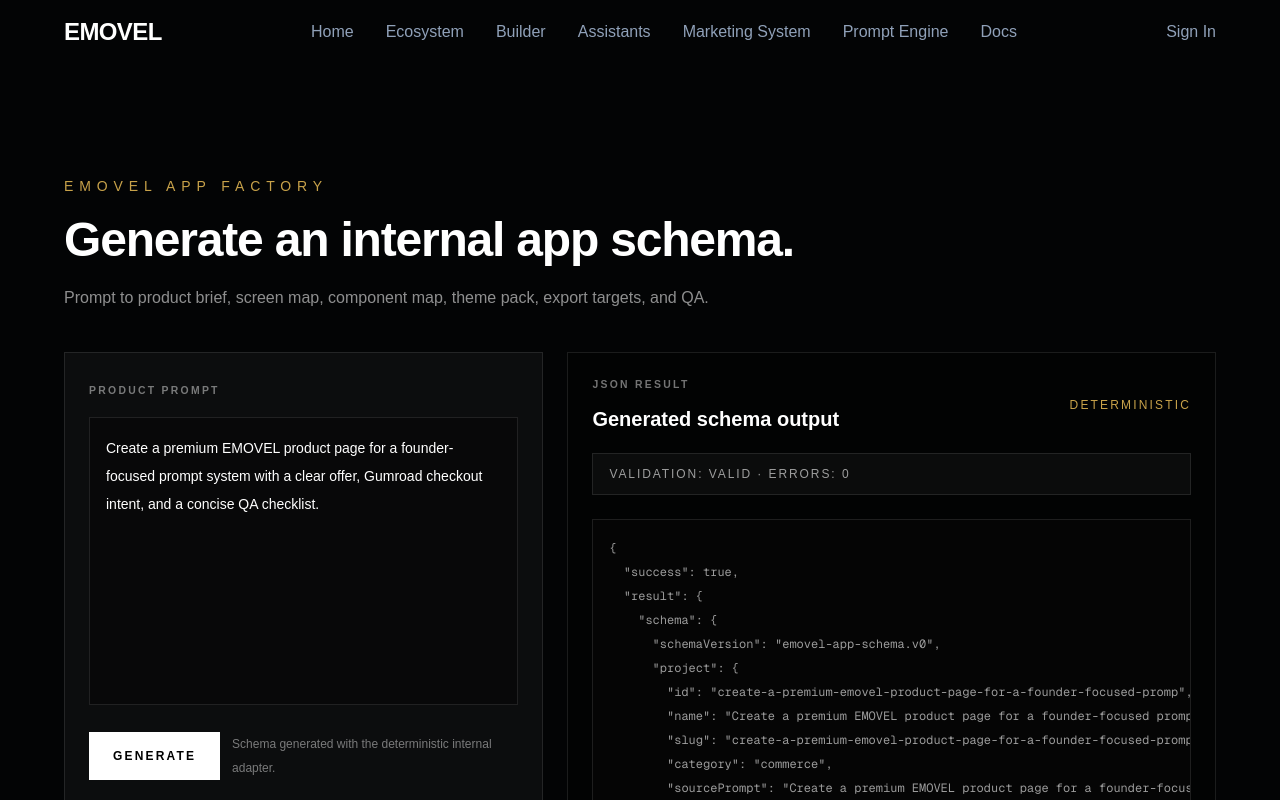
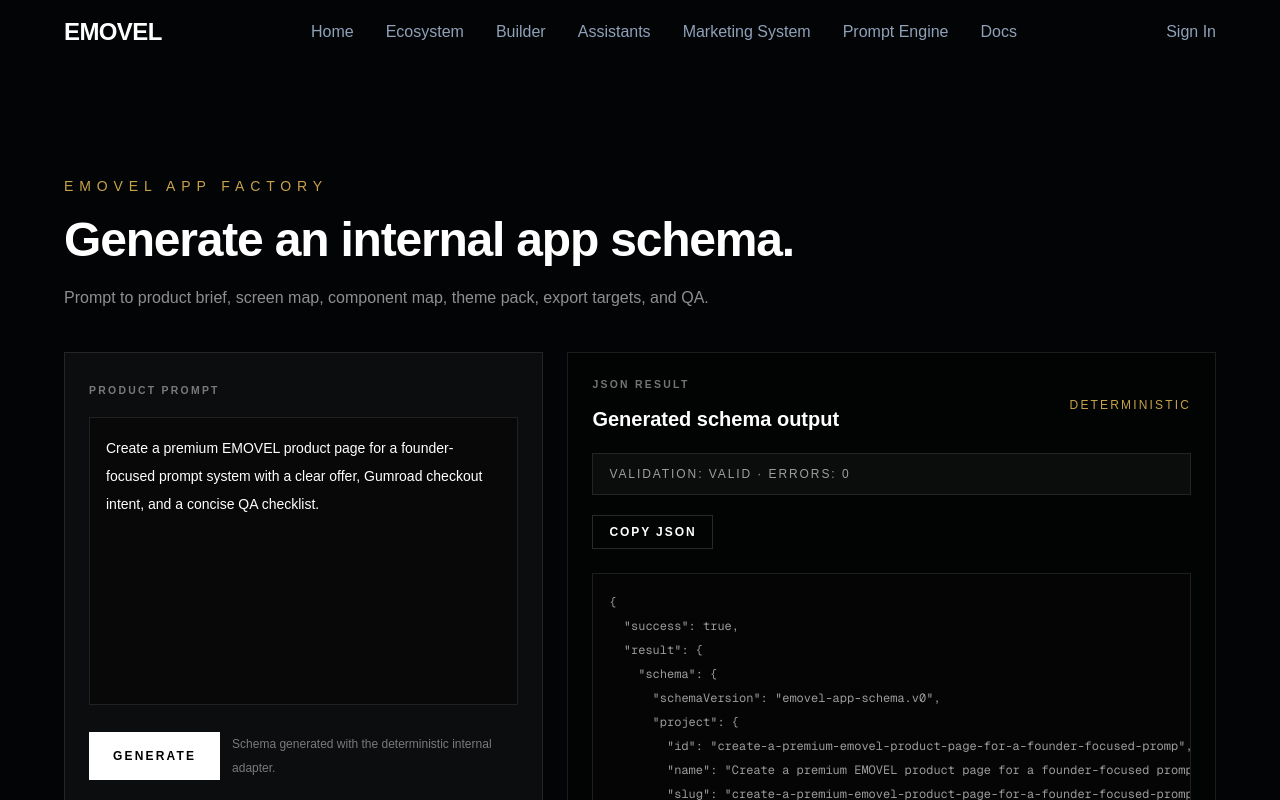
Before and after one commit to flaviusciocan-byte/emovel-next, a Next.js app: page /builder/app-factory in a window 1280 px wide. Both pictures are taken after a click on the button "GENERATE". Shown: the top 800 px of the page. Built offline with nearby package versions, Linux system fonts and the light colour scheme.

Commit message:
Add copy JSON action to App Factory

```diff
--- a/app/builder/app-factory/page.tsx
+++ b/app/builder/app-factory/page.tsx
@@ -36,6 +36,7 @@
   const [prompt, setPrompt] = useState(defaultPrompt);
   const [apiResponse, setApiResponse] = useState<GenerateSchemaResponse | null>(null);
   const [status, setStatus] = useState("Enter a product prompt and generate the internal schema.");
+  const [copyStatus, setCopyStatus] = useState("");
   const [isGenerating, setIsGenerating] = useState(false);
   const validationStatus = getValidationStatus(apiResponse?.validation);
 
@@ -49,6 +50,7 @@
     }
 
     setIsGenerating(true);
+    setCopyStatus("");
     setStatus("Generating deterministic App Factory schema...");
 
     try {
@@ -75,6 +77,15 @@
     } finally {
       setIsGenerating(false);
     }
+  }
+
+  async function onCopyJson() {
+    if (!apiResponse) {
+      return;
+    }
+
+    await navigator.clipboard.writeText(JSON.stringify(apiResponse, null, 2));
+    setCopyStatus("Copied");
   }
 
   return (
@@ -139,6 +150,23 @@
               </div>
             ) : null}
 
+            {apiResponse ? (
+              <div className="mt-5 flex items-center gap-3">
+                <button
+                  type="button"
+                  onClick={onCopyJson}
+                  className="border border-white/15 px-4 py-2 text-xs font-semibold uppercase tracking-[0.16em] text-white transition hover:border-[#c8a24a]/70 hover:text-[#c8a24a]"
+                >
+                  Copy JSON
+                </button>
+                {copyStatus ? (
+                  <span className="text-xs uppercase tracking-[0.16em] text-[#c8a24a]">
+                    {copyStatus}
+                  </span>
+                ) : null}
+              </div>
+            ) : null}
+
             <pre className="mt-6 max-h-[640px] min-h-72 max-w-full overflow-auto border border-white/10 bg-[#050505] p-4 text-xs leading-6 text-white/60">
               {apiResponse
                 ? JSON.stringify(apiResponse, null, 2)
```
